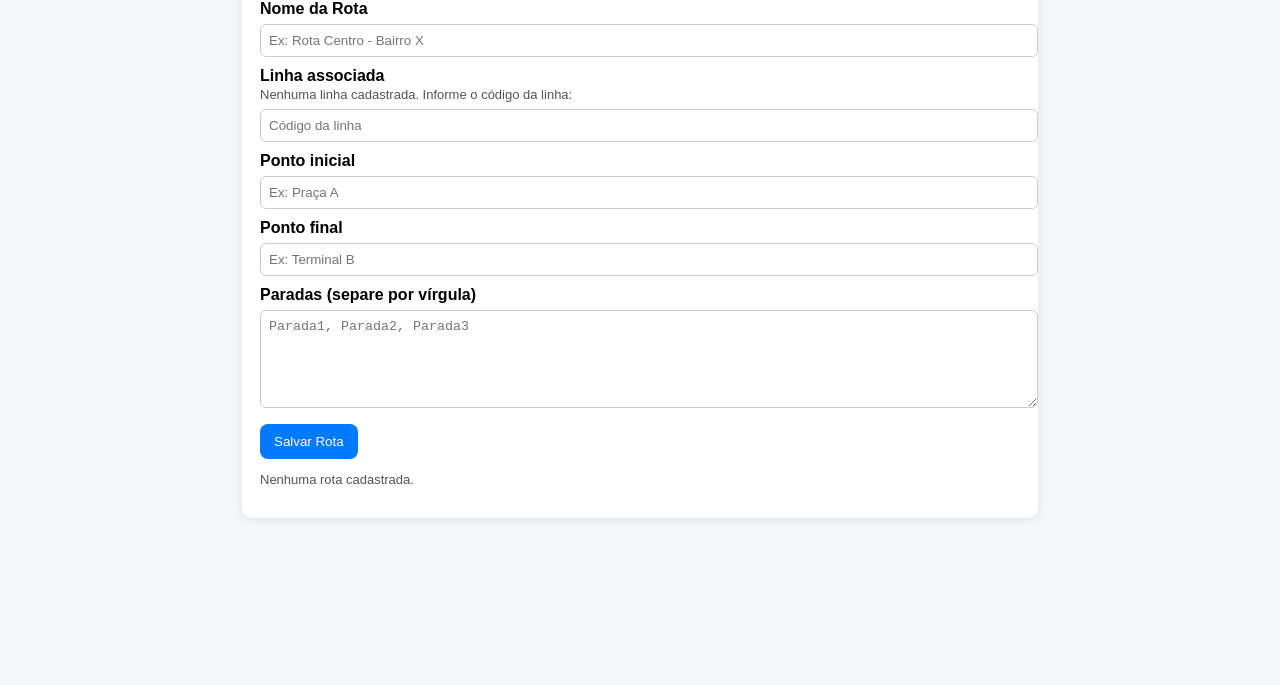
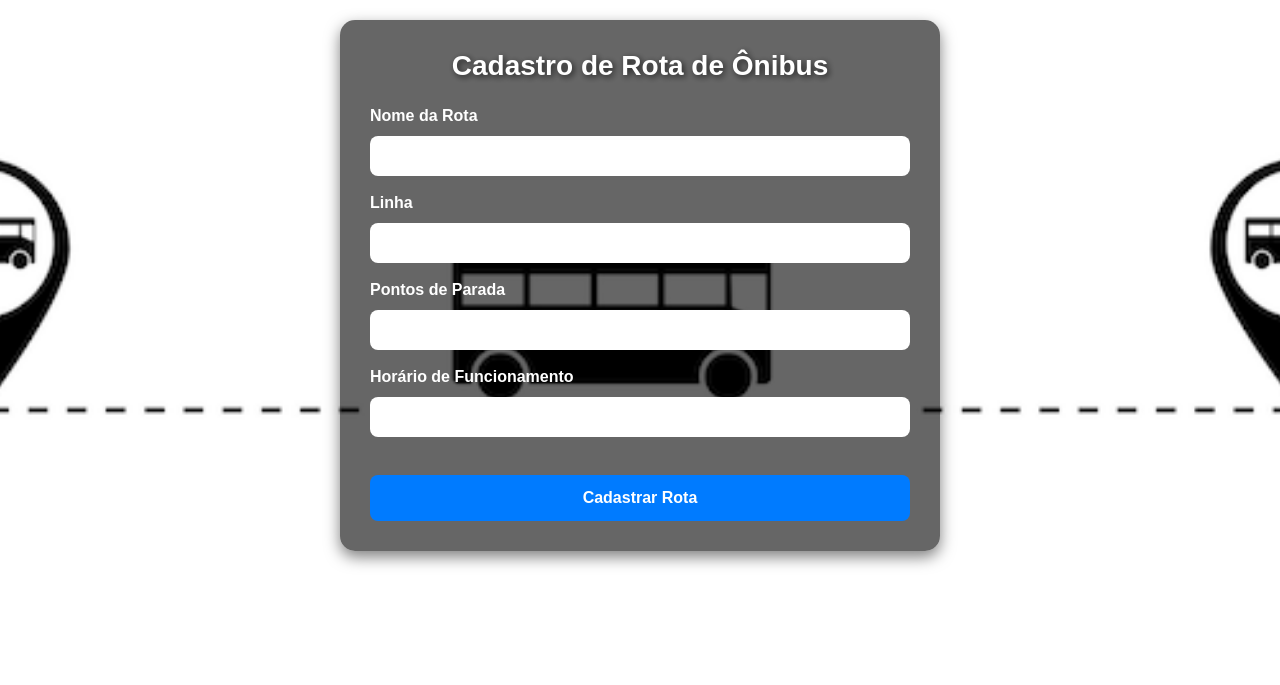
Before and after one commit to hectorcastilho-max/Sistema-de-Rastreabilidade-de-Frota, a plain HTML site: page rota.html in a window 1280 px wide. Shown: the part 115-800 px from the top of the page. Drawn offline with Linux system fonts and the light colour scheme.

Commit message:
Update rota.html

```diff
--- a/rota.html
+++ b/rota.html
@@ -1,135 +1,123 @@
 <!DOCTYPE html>
 <html lang="pt-BR">
 <head>
-  <meta charset="utf-8" />
-  <title>Cadastro de Rotas</title>
-  <meta name="viewport" content="width=device-width,initial-scale=1">
+  <meta charset="UTF-8">
+  <title>Cadastro de Rota</title>
+  <meta name="viewport" content="width=device-width, initial-scale=1">
   <style>
-    body{font-family:Arial,Helvetica,sans-serif;background:#f4f6f9;margin:0;padding:20px}
-    .card{max-width:760px;margin:0 auto;background:#fff;border-radius:10px;padding:18px;box-shadow:0 2px 8px rgba(0,0,0,.08)}
-    h1{margin:0 0 12px}
-    label{display:block;margin-top:10px;font-weight:600}
-    input, textarea, select{width:100%;padding:8px;margin-top:6px;border-radius:6px;border:1px solid #ccc}
-    textarea{min-height:80px}
-    button{margin-top:12px;padding:10px 14px;border-radius:8px;border:none;background:#007BFF;color:#fff;cursor:pointer}
-    table{width:100%;border-collapse:collapse;margin-top:16px}
-    th,td{padding:8px;border-bottom:1px solid #eee;text-align:left}
-    a.back{display:inline-block;margin-bottom:10px;color:#007BFF;text-decoration:none}
-    .small{font-size:13px;color:#555}
+    * { margin: 0; padding: 0; box-sizing: border-box; }
+
+    body {
+      font-family: Arial, sans-serif;
+      background: url('Rotadeonibus.jpg') no-repeat center center fixed;
+      background-size: cover;
+      min-height: 100vh;
+      color: #fff;
+      display: flex;
+      justify-content: center;
+      align-items: center;
+      padding: 20px;
+    }
+
+    .container {
+      background: rgba(0, 0, 0, 0.6); /* fundo semi-transparente */
+      padding: 30px;
+      border-radius: 15px;
+      box-shadow: 0 6px 15px rgba(0, 0, 0, 0.5);
+      width: 100%;
+      max-width: 600px;
+      text-align: center;
+      transition: all 0.3s ease;
+    }
+
+    h1 {
+      font-size: 28px;
+      margin-bottom: 25px;
+      text-shadow: 2px 2px 6px rgba(0,0,0,0.7);
+    }
+
+    .form-group {
+      margin-bottom: 18px;
+      text-align: left;
+    }
+
+    label {
+      display: block;
+      margin-bottom: 6px;
+      font-weight: bold;
+    }
+
+    input, select {
+      width: 100%;
+      padding: 12px;
+      margin-top: 5px;
+      border: none;
+      border-radius: 8px;
+      font-size: 14px;
+    }
+
+    button {
+      background-color: #007BFF;
+      color: white;
+      padding: 14px;
+      border: none;
+      border-radius: 8px;
+      cursor: pointer;
+      width: 100%;
+      margin-top: 20px;
+      font-size: 16px;
+      font-weight: bold;
+      transition: background 0.3s;
+    }
+
+    button:hover {
+      background-color: #0056b3;
+    }
+
+    /* Responsividade */
+    @media (max-width: 768px) {
+      .container { padding: 25px; }
+      h1 { font-size: 24px; }
+      input, select { padding: 10px; font-size: 13px; }
+      button { font-size: 15px; padding: 12px; }
+    }
+
+    @media (max-width: 480px) {
+      .container { padding: 20px; }
+      h1 { font-size: 22px; }
+      input, select { padding: 8px; font-size: 12px; }
+      button { font-size: 14px; padding: 10px; }
+    }
   </style>
 </head>
 <body>
-  <div class="card">
-    <a class="back" href="index.html">← Voltar</a>
-    <h1>Cadastro de Rotas</h1>
 
-    <form id="formRota">
-      <label>Nome da Rota</label>
-      <input id="nomeRota" required placeholder="Ex: Rota Centro - Bairro X">
-
-      <label>Linha associada</label>
-      <select id="linhaSelect"></select>
-      <div id="linhaFallback" style="display:none">
-        <small class="small">Nenhuma linha cadastrada. Informe o código da linha:</small>
-        <input id="linhaManual" placeholder="Código da linha">
+  <div class="container">
+    <h1>Cadastro de Rota de Ônibus</h1>
+    <form>
+      <div class="form-group">
+        <label for="nome">Nome da Rota</label>
+        <input type="text" id="nome" name="nome" required>
       </div>
 
-      <label>Ponto inicial</label>
-      <input id="pontoInicial" placeholder="Ex: Praça A">
+      <div class="form-group">
+        <label for="linha">Linha</label>
+        <input type="text" id="linha" name="linha" required>
+      </div>
 
-      <label>Ponto final</label>
-      <input id="pontoFinal" placeholder="Ex: Terminal B">
+      <div class="form-group">
+        <label for="pontos">Pontos de Parada</label>
+        <input type="text" id="pontos" name="pontos" required>
+      </div>
 
-      <label>Paradas (separe por vírgula)</label>
-      <textarea id="paradas" placeholder="Parada1, Parada2, Parada3"></textarea>
+      <div class="form-group">
+        <label for="horario">Horário de Funcionamento</label>
+        <input type="text" id="horario" name="horario" required>
+      </div>
 
-      <button type="submit">Salvar Rota</button>
+      <button type="submit">Cadastrar Rota</button>
     </form>
-
-    <div id="lista"></div>
   </div>
 
-  <script>
-    const KEY_ROTAS = 'rotas_list';
-    const KEY_LINHAS = 'linhas_list';
-
-    function carregarLinhas() {
-      const arr = JSON.parse(localStorage.getItem(KEY_LINHAS) || '[]');
-      const sel = document.getElementById('linhaSelect');
-      sel.innerHTML = '';
-      if (!arr.length) {
-        document.getElementById('linhaSelect').style.display = 'none';
-        document.getElementById('linhaFallback').style.display = 'block';
-        return;
-      }
-      document.getElementById('linhaSelect').style.display = 'block';
-      document.getElementById('linhaFallback').style.display = 'none';
-      sel.appendChild(new Option('-- selecione uma linha --',''));
-      arr.forEach(l => {
-        sel.appendChild(new Option(`${l.codigo} — ${l.nome}`, l.codigo));
-      });
-    }
-
-    function carregar() {
-      const arr = JSON.parse(localStorage.getItem(KEY_ROTAS) || '[]');
-      renderizar(arr);
-    }
-
-    function renderizar(arr) {
-      const lista = document.getElementById('lista');
-      if (!arr.length) { lista.innerHTML = '<p class="small">Nenhuma rota cadastrada.</p>'; return; }
-      let html = '<table><thead><tr><th>#</th><th>Nome</th><th>Linha</th><th>Ponto Inicial</th><th>Ponto Final</th><th>Paradas</th><th>Ações</th></tr></thead><tbody>';
-      arr.forEach((r,i) => {
-        html += `<tr>
-          <td>${i+1}</td>
-          <td>${escapeHtml(r.nomeRota)}</td>
-          <td>${escapeHtml(r.linha || '')}</td>
-          <td>${escapeHtml(r.pontoInicial || '')}</td>
-          <td>${escapeHtml(r.pontoFinal || '')}</td>
-          <td>${escapeHtml((r.paradas||[]).join(', '))}</td>
-          <td><button onclick="excluir(${i})" style="padding:6px;border-radius:6px;background:#e63946;color:#fff;border:none;cursor:pointer">Excluir</button></td>
-        </tr>`;
-      });
-      html += '</tbody></table>';
-      lista.innerHTML = html;
-    }
-
-    document.getElementById('formRota').addEventListener('submit', function(e){
-      e.preventDefault();
-      const nomeRota = document.getElementById('nomeRota').value.trim();
-      let linha = '';
-      const sel = document.getElementById('linhaSelect');
-      if (sel && sel.style.display !== 'none') linha = sel.value;
-      if (!linha) linha = document.getElementById('linhaManual').value.trim();
-      const pontoInicial = document.getElementById('pontoInicial').value.trim();
-      const pontoFinal = document.getElementById('pontoFinal').value.trim();
-      const paradas = document.getElementById('paradas').value.split(',').map(s=>s.trim()).filter(Boolean);
-
-      if (!nomeRota) { alert('Preencha o nome da rota.'); return; }
-      const arr = JSON.parse(localStorage.getItem(KEY_ROTAS) || '[]');
-      arr.push({nomeRota, linha, pontoInicial, pontoFinal, paradas});
-      localStorage.setItem(KEY_ROTAS, JSON.stringify(arr));
-      this.reset();
-      carregar();
-      carregarLinhas(); // manter fallback atualizado
-    });
-
-    function excluir(index) {
-      if (!confirm('Excluir esta rota?')) return;
-      const arr = JSON.parse(localStorage.getItem(KEY_ROTAS) || '[]');
-      arr.splice(index,1);
-      localStorage.setItem(KEY_ROTAS, JSON.stringify(arr));
-      carregar();
-    }
-
-    function escapeHtml(s) {
-      if (!s) return '';
-      return String(s).replace(/[&<>"']/g, m => ({'&':'&amp;','<':'&lt;','>':'&gt;','"':'&quot;',"'":"&#39;"}[m]));
-    }
-
-    window.excluir = excluir;
-    carregarLinhas();
-    carregar();
-  </script>
 </body>
 </html>
```
